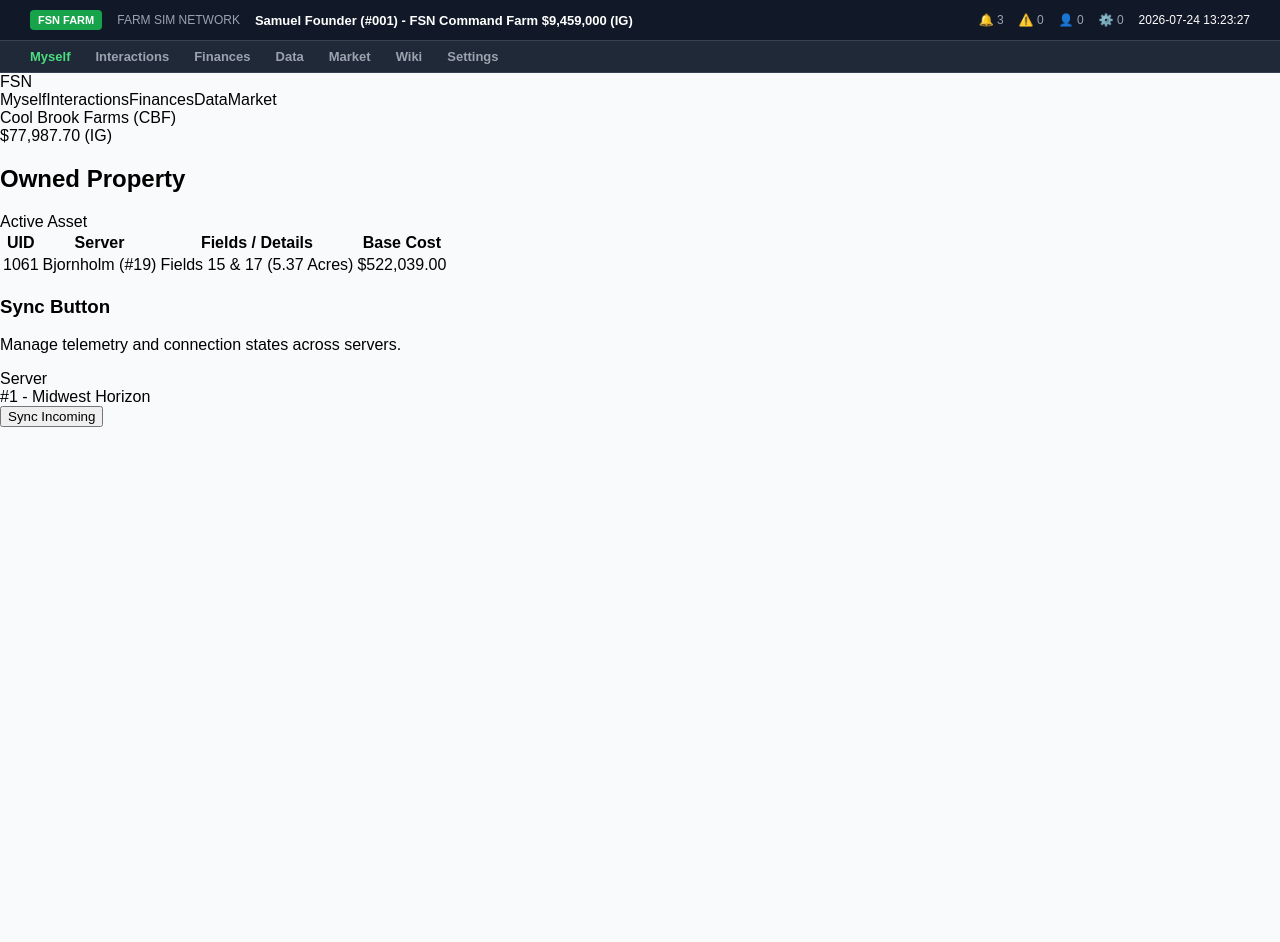
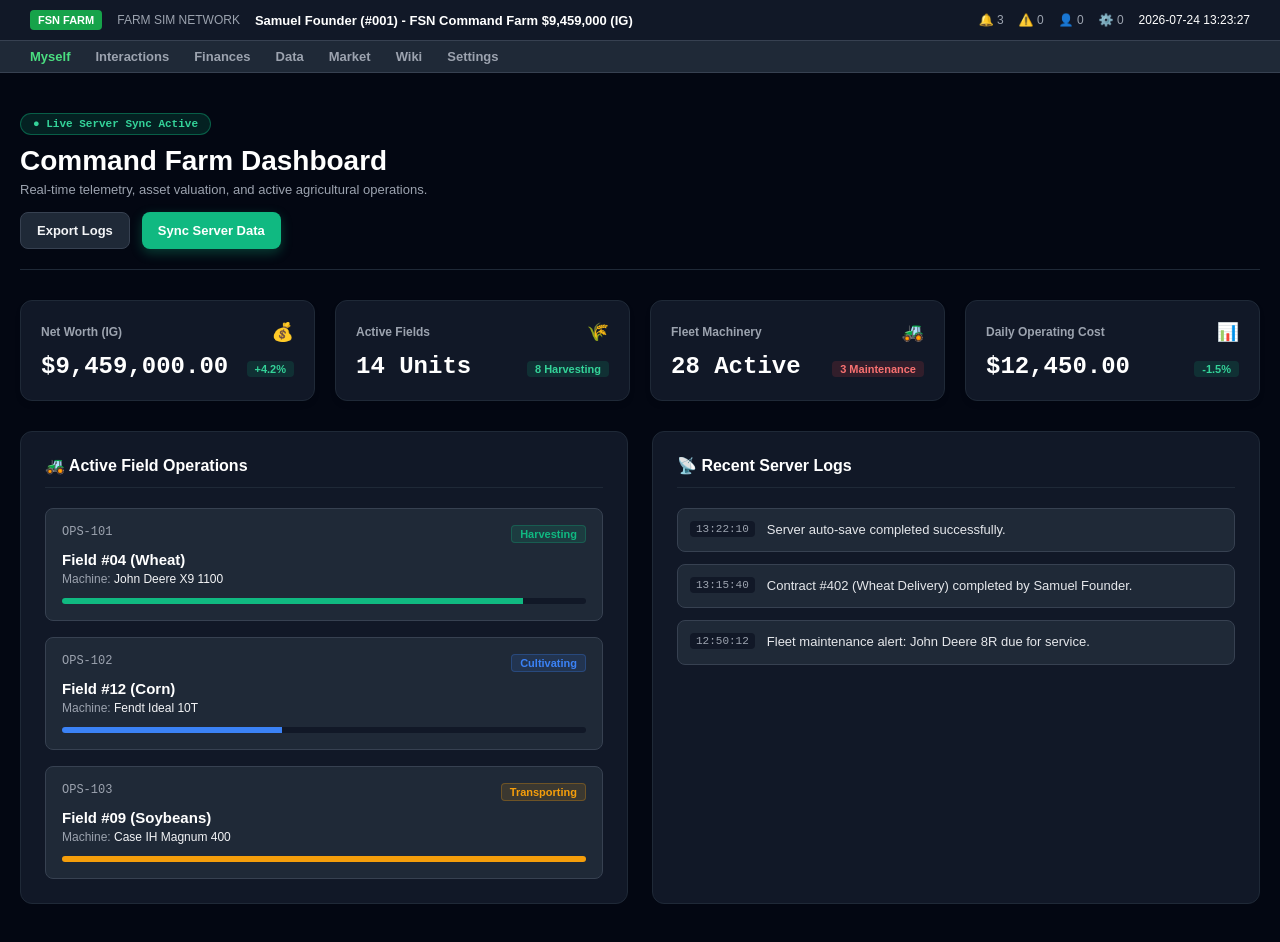
Before and after one commit to Daisyfarm/ctfg-portal, a Next.js app: page /dashboard in a window 1280 px wide. Before the commit the page ends 800 px from the top, so only its background shows below. Built offline with nearby package versions, Linux system fonts and the light colour scheme.

Commit message:
Update page.tsx

```diff
--- a/app/dashboard/page.tsx
+++ b/app/dashboard/page.tsx
@@ -1,83 +1,113 @@
 import React from 'react';
 
 export default function DashboardPage() {
+    const stats = [
+        { label: 'Net Worth (IG)', value: '$9,459,000.00', change: '+4.2%', positive: true, icon: '💰' },
+        { label: 'Active Fields', value: '14 Units', change: '8 Harvesting', positive: true, icon: '🌾' },
+        { label: 'Fleet Machinery', value: '28 Active', change: '3 Maintenance', positive: false, icon: '🚜' },
+        { label: 'Daily Operating Cost', value: '$12,450.00', change: '-1.5%', positive: true, icon: '📊' },
+    ];
+
+    const activeOperations = [
+        { id: 'OPS-101', field: 'Field #04 (Wheat)', status: 'Harvesting', progress: '88%', machine: 'John Deere X9 1100', color: '#10b981' },
+        { id: 'OPS-102', field: 'Field #12 (Corn)', status: 'Cultivating', progress: '42%', machine: 'Fendt Ideal 10T', color: '#3b82f6' },
+        { id: 'OPS-103', field: 'Field #09 (Soybeans)', status: 'Transporting', progress: '100%', machine: 'Case IH Magnum 400', color: '#f59e0b' },
+    ];
+
+    const serverLogs = [
+        { time: '13:22:10', event: 'Server auto-save completed successfully.', type: 'info' },
+        { time: '13:15:40', event: 'Contract #402 (Wheat Delivery) completed by Samuel Founder.', type: 'success' },
+        { time: '12:50:12', event: 'Fleet maintenance alert: John Deere 8R due for service.', type: 'warning' },
+    ];
+
     return (
-        <div className="min-h-screen bg-slate-950 text-slate-100 font-sans">
-            {/* Top Navigation / Header */}
-            <header className="border-b border-slate-800 bg-slate-900/50 backdrop-blur sticky top-0 z-50">
-                <div className="max-w-7xl mx-auto px-4 sm:px-6 lg:px-8 h-16 flex items-center justify-between">
-                    <div className="flex items-center space-x-6">
-                        <span className="text-xl font-bold tracking-wider text-emerald-400">FSN</span>
-                        <nav className="hidden md:flex space-x-6 text-sm text-slate-400">
-                            <span className="text-white font-medium cursor-pointer">Myself</span>
-                            <span className="hover:text-white cursor-pointer">Interactions</span>
-                            <span className="hover:text-white cursor-pointer">Finances</span>
-                            <span className="hover:text-white cursor-pointer">Data</span>
-                            <span className="hover:text-white cursor-pointer">Market</span>
-                        </nav>
+        <div style={{ minHeight: 'calc(100vh - 90px)', background: '#030712', color: '#f3f4f6', padding: '40px 20px', fontFamily: 'Arial, sans-serif' }}>
+            <div style={{ maxWidth: '1400px', margin: '0 auto' }}>
+
+                {/* Page Header */}
+                <div style={{ display: 'flex', flexDirection: 'column', mdDirection: 'row', justifyContent: 'space-between', alignItems: 'flex-start', borderBottom: '1px solid #1f2937', paddingBottom: '20px', marginBottom: '30px', gap: '15px' }}>
+                    <div>
+                        <div style={{ display: 'inline-flex', alignItems: 'center', gap: '8px', background: 'rgba(16, 185, 129, 0.15)', color: '#34d399', border: '1px solid rgba(16, 185, 129, 0.4)', padding: '4px 12px', borderRadius: '20px', fontSize: '11px', fontFamily: 'monospace', fontWeight: 'bold', marginBottom: '10px' }}>
+                            ● Live Server Sync Active
+                        </div>
+                        <h1 style={{ fontSize: '28px', fontWeight: 'bold', color: '#ffffff', margin: '0 0 5px 0' }}>Command Farm Dashboard</h1>
+                        <p style={{ fontSize: '13px', color: '#9ca3af', margin: 0 }}>Real-time telemetry, asset valuation, and active agricultural operations.</p>
                     </div>
-                    <div className="flex items-center space-x-4 text-sm">
-                        <div className="bg-slate-800 px-3 py-1.5 rounded-lg border border-slate-700">
-                            <span className="text-emerald-400 font-semibold">Cool Brook Farms (CBF)</span>
-                        </div>
-                        <div className="text-slate-400">$77,987.70 (IG)</div>
-                    </div>
-                </div>
-            </header>
-
-            {/* Main Content Layout */}
-            <main className="max-w-7xl mx-auto px-4 sm:px-6 lg:px-8 py-8 grid grid-cols-1 lg:grid-cols-3 gap-8">
-
-                {/* Left/Main Column: Owned Property & Asset Management */}
-                <div className="lg:col-span-2 space-y-6">
-                    <div className="bg-slate-900 border border-slate-800 rounded-xl p-6 shadow-xl">
-                        <div className="flex items-center justify-between mb-4">
-                            <h2 className="text-lg font-bold text-white">Owned Property</h2>
-                            <span className="text-xs text-emerald-400 bg-emerald-500/10 px-2.5 py-1 rounded-full border border-emerald-500/20">Active Asset</span>
-                        </div>
-                        <div className="overflow-x-auto">
-                            <table className="w-full text-left border-collapse">
-                                <thead>
-                                    <tr className="border-b border-slate-800 text-xs text-slate-400 uppercase tracking-wider">
-                                        <th className="py-3 px-4">UID</th>
-                                        <th className="py-3 px-4">Server</th>
-                                        <th className="py-3 px-4">Fields / Details</th>
-                                        <th className="py-3 px-4">Base Cost</th>
-                                    </tr>
-                                </thead>
-                                <tbody className="divide-y divide-slate-800 text-sm">
-                                    <tr className="hover:bg-slate-800/50 transition">
-                                        <td className="py-4 px-4 font-mono text-emerald-400">1061</td>
-                                        <td className="py-4 px-4">Bjornholm (#19)</td>
-                                        <td className="py-4 px-4 text-slate-300">Fields 15 & 17 (5.37 Acres)</td>
-                                        <td className="py-4 px-4 font-mono text-white">$522,039.00</td>
-                                    </tr>
-                                </tbody>
-                            </table>
-                        </div>
+                    <div style={{ display: 'flex', gap: '12px' }}>
+                        <button style={{ background: '#1f2937', color: '#f3f4f6', border: '1px solid #374151', padding: '10px 16px', borderRadius: '8px', fontSize: '13px', fontWeight: 'bold', cursor: 'pointer' }}>
+                            Export Logs
+                        </button>
+                        <button style={{ background: '#10b981', color: '#ffffff', border: 'none', padding: '10px 16px', borderRadius: '8px', fontSize: '13px', fontWeight: 'bold', cursor: 'pointer', boxShadow: '0 4px 12px rgba(16, 185, 129, 0.3)' }}>
+                            Sync Server Data
+                        </button>
                     </div>
                 </div>
 
-                {/* Right Column: Server Synchronization Panel */}
-                <div className="space-y-6">
-                    <div className="bg-slate-900 border border-slate-800 rounded-xl p-6 shadow-xl">
-                        <h3 className="text-md font-bold text-white mb-2">Sync Button</h3>
-                        <p className="text-xs text-slate-400 mb-4">Manage telemetry and connection states across servers.</p>
-                        <div className="space-y-4">
-                            <div>
-                                <label className="block text-xs font-semibold uppercase tracking-wider text-slate-400 mb-1.5">Server</label>
-                                <div className="px-4 py-2.5 bg-slate-950 border border-slate-800 rounded-lg text-sm text-white">
-                                    #1 - Midwest Horizon
+                {/* Metrics Grid */}
+                <div style={{ display: 'grid', gridTemplateColumns: 'repeat(auto-fit, minmax(260px, 1fr))', gap: '20px', marginBottom: '30px' }}>
+                    {stats.map((stat, idx) => (
+                        <div key={idx} style={{ background: '#111827', border: '1px solid #1f2937', borderRadius: '12px', padding: '20px', boxShadow: '0 4px 6px -1px rgba(0,0,0,0.1)' }}>
+                            <div style={{ display: 'flex', justifyContent: 'space-between', alignItems: 'center', marginBottom: '10px' }}>
+                                <span style={{ fontSize: '12px', color: '#9ca3af', fontWeight: 'bold' }}>{stat.label}</span>
+                                <span style={{ fontSize: '18px' }}>{stat.icon}</span>
+                            </div>
+                            <div style={{ display: 'flex', alignItems: 'baseline', justifyContent: 'space-between' }}>
+                                <span style={{ fontSize: '24px', fontWeight: '900', color: '#ffffff', fontFamily: 'monospace' }}>{stat.value}</span>
+                                <span style={{ fontSize: '11px', fontWeight: 'bold', padding: '2px 8px', borderRadius: '4px', background: stat.positive ? 'rgba(16, 185, 129, 0.15)' : 'rgba(239, 68, 68, 0.15)', color: stat.positive ? '#34d399' : '#f87171' }}>
+                                    {stat.change}
+                                </span>
+                            </div>
+                        </div>
+                    ))}
+                </div>
+
+                {/* Main Content Grid */}
+                <div style={{ display: 'grid', gridTemplateColumns: 'repeat(auto-fit, minmax(450px, 1fr))', gap: '24px' }}>
+
+                    {/* Live Field Operations */}
+                    <div style={{ background: '#111827', border: '1px solid #1f2937', borderRadius: '12px', padding: '24px' }}>
+                        <h2 style={{ fontSize: '16px', fontWeight: 'bold', color: '#ffffff', margin: '0 0 20px 0', borderBottom: '1px solid #1f2937', paddingBottom: '12px' }}>
+                            🚜 Active Field Operations
+                        </h2>
+                        <div style={{ display: 'flex', flexDirection: 'column', gap: '16px' }}>
+                            {activeOperations.map((op) => (
+                                <div key={op.id} style={{ background: '#1f2937', border: '1px solid #374151', borderRadius: '8px', padding: '16px' }}>
+                                    <div style={{ display: 'flex', justifyContent: 'space-between', marginBottom: '8px' }}>
+                                        <span style={{ fontSize: '12px', fontFamily: 'monospace', color: '#9ca3af' }}>{op.id}</span>
+                                        <span style={{ fontSize: '11px', fontWeight: 'bold', padding: '2px 8px', borderRadius: '4px', background: `${op.color}22`, color: op.color, border: `1px solid ${op.color}44` }}>
+                                            {op.status}
+                                        </span>
+                                    </div>
+                                    <div style={{ fontSize: '15px', fontWeight: 'bold', color: '#ffffff', marginBottom: '4px' }}>{op.field}</div>
+                                    <div style={{ fontSize: '12px', color: '#9ca3af', marginBottom: '12px' }}>Machine: <span style={{ color: '#f3f4f6' }}>{op.machine}</span></div>
+
+                                    {/* Progress Bar */}
+                                    <div style={{ background: '#111827', borderRadius: '4px', height: '6px', width: '100%', overflow: 'hidden' }}>
+                                        <div style={{ background: op.color, height: '100%', width: op.progress }}></div>
+                                    </div>
                                 </div>
-                            </div>
-                            <button className="w-full py-2.5 px-4 bg-rose-600 hover:bg-rose-500 text-white font-semibold rounded-lg shadow-lg shadow-rose-900/20 transition-all text-sm">
-                                Sync Incoming
-                            </button>
+                            ))}
                         </div>
                     </div>
+
+                    {/* Server Telemetry Logs */}
+                    <div style={{ background: '#111827', border: '1px solid #1f2937', borderRadius: '12px', padding: '24px' }}>
+                        <h2 style={{ fontSize: '16px', fontWeight: 'bold', color: '#ffffff', margin: '0 0 20px 0', borderBottom: '1px solid #1f2937', paddingBottom: '12px' }}>
+                            📡 Recent Server Logs
+                        </h2>
+                        <div style={{ display: 'flex', flexDirection: 'column', gap: '12px' }}>
+                            {serverLogs.map((log, index) => (
+                                <div key={index} style={{ display: 'flex', alignItems: 'flex-start', gap: '12px', background: '#1f2937', padding: '12px', borderRadius: '8px', border: '1px solid #374151' }}>
+                                    <span style={{ fontSize: '11px', fontFamily: 'monospace', color: '#9ca3af', background: '#111827', padding: '2px 6px', borderRadius: '4px' }}>{log.time}</span>
+                                    <span style={{ fontSize: '13px', color: '#e5e7eb', lineHeight: '1.4' }}>{log.event}</span>
+                                </div>
+                            ))}
+                        </div>
+                    </div>
+
                 </div>
 
-            </main>
+            </div>
         </div>
     );
 }
```
